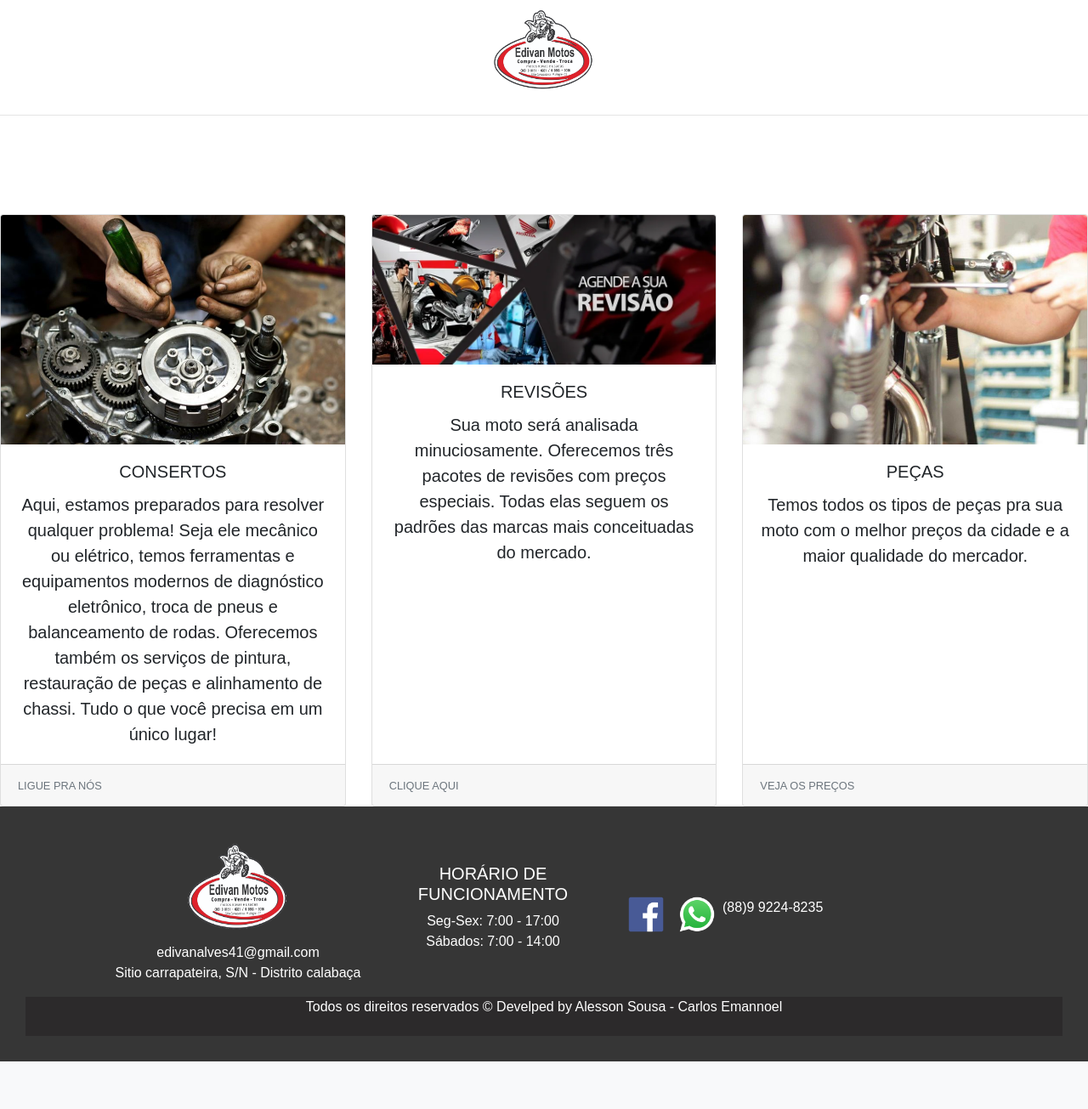
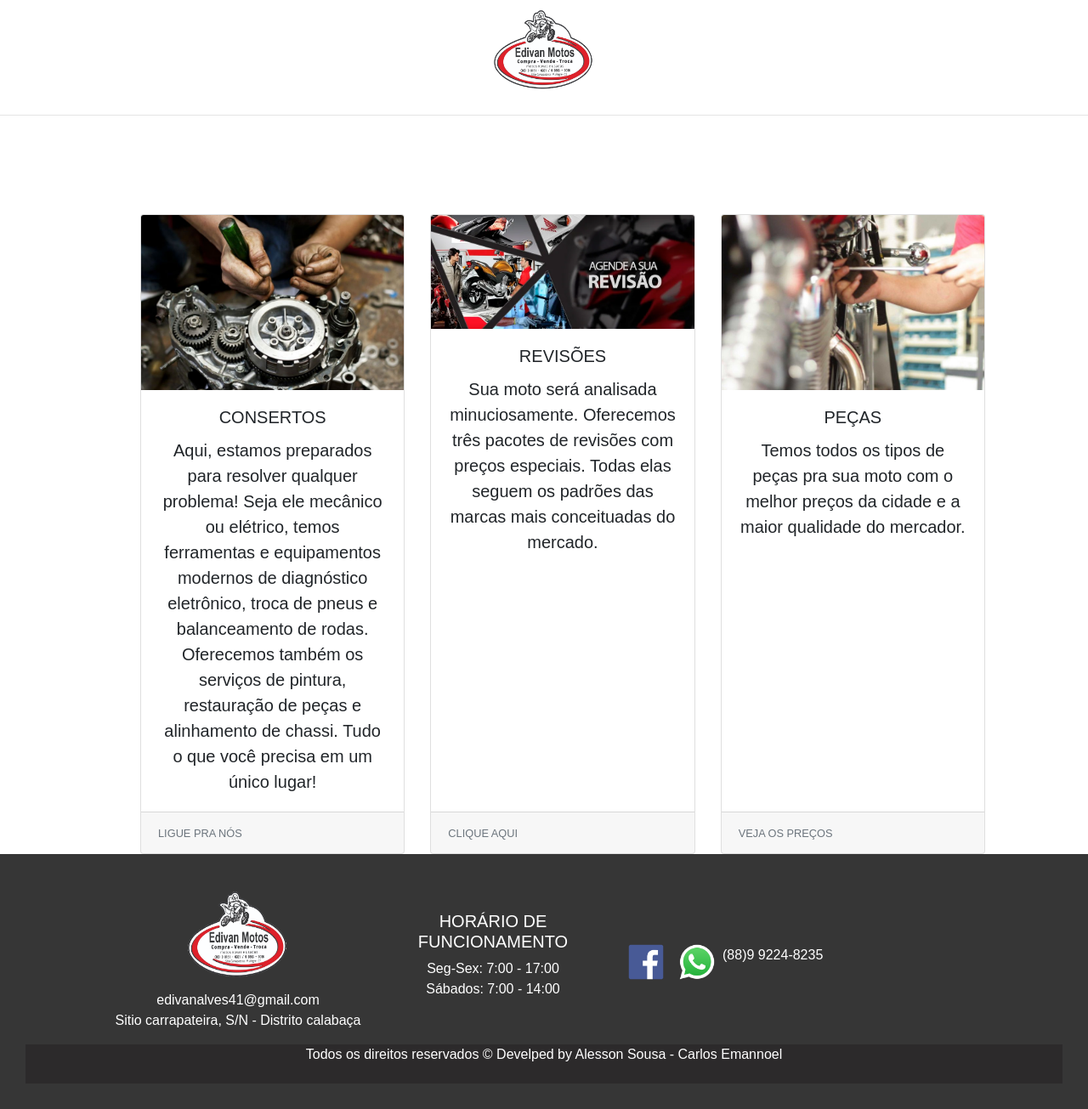
Before and after one commit to alessonsousa/Store_website, a PHP site: the page made by serviços.html in a window 1280 px wide. Shown: the part 1009-2314 px from the top of the page at 85% size. Before the commit the page ends 2258 px from the top, so only its background shows below. Run offline with PHP 8.4, Linux system fonts and the light colour scheme; some libraries are stand-ins or nearby versions.

Commit message:
version6.1

```diff
--- a/bootstrap-4.1.3-dist/css/estilo.css
+++ b/bootstrap-4.1.3-dist/css/estilo.css
@@ -70,7 +70,7 @@ margin-bottom: 0%;
 /*card com a foto do motor*/
 .card{
     margin-top: 100px;
-    font-family: 'Solway', serif;
+    font-family: 'Lobster', cursive;
 
 }
 /*fonte do p do card*/
@@ -169,5 +169,10 @@ margin-bottom: 0%;
     font-size: 20px;
     font-family: 'PT Serif', serif;
     background-color: #ffffff;
-    font-family: 'Solway', serif;
+    font-family: 'Lobster', cursive;
 }
+
+.card-deck{
+    width: 80%;
+    margin-left: 150px;
+}
--- a/serviços.html
+++ b/serviços.html
@@ -11,6 +11,8 @@
   <!--VERSÃO 2.0 -->
   <script src="https://kit.fontawesome.com/13bff46990.js" crossorigin="anonymous"></script>
 
+  <!--google fontes-->
+  <link href="https://fonts.googleapis.com/css?family=Lobster|Poppins&display=swap" rel="stylesheet">
   <!-- Bootstrap CSS -->
   <link rel="stylesheet" href="bootstrap-4.1.3-dist/css/bootstrap.css">
   <!--CSS DE ESTILO-->
@@ -61,7 +63,7 @@
     <!--texto falando sobre a oficina-->
     <div class="textini">
       <br>
-      <p>Motoapaixonados, cansados de ir em oficinas sujas, desorganizadas, sem o menor cuidado com o cliente e, em
+      <p font-family: 'Lobster', cursive;>Motoapaixonados, cansados de ir em oficinas sujas, desorganizadas, sem o menor cuidado com o cliente e, em
         muitos casos, pouco confiáveis. </p>
       <p>Montamos a Edivan Motos porque acreditamos que as nossas e as suas parceiras de duas rodas merecem um
         tratamento mais confiável e isso não precisa custar muito caro. </p>
```
